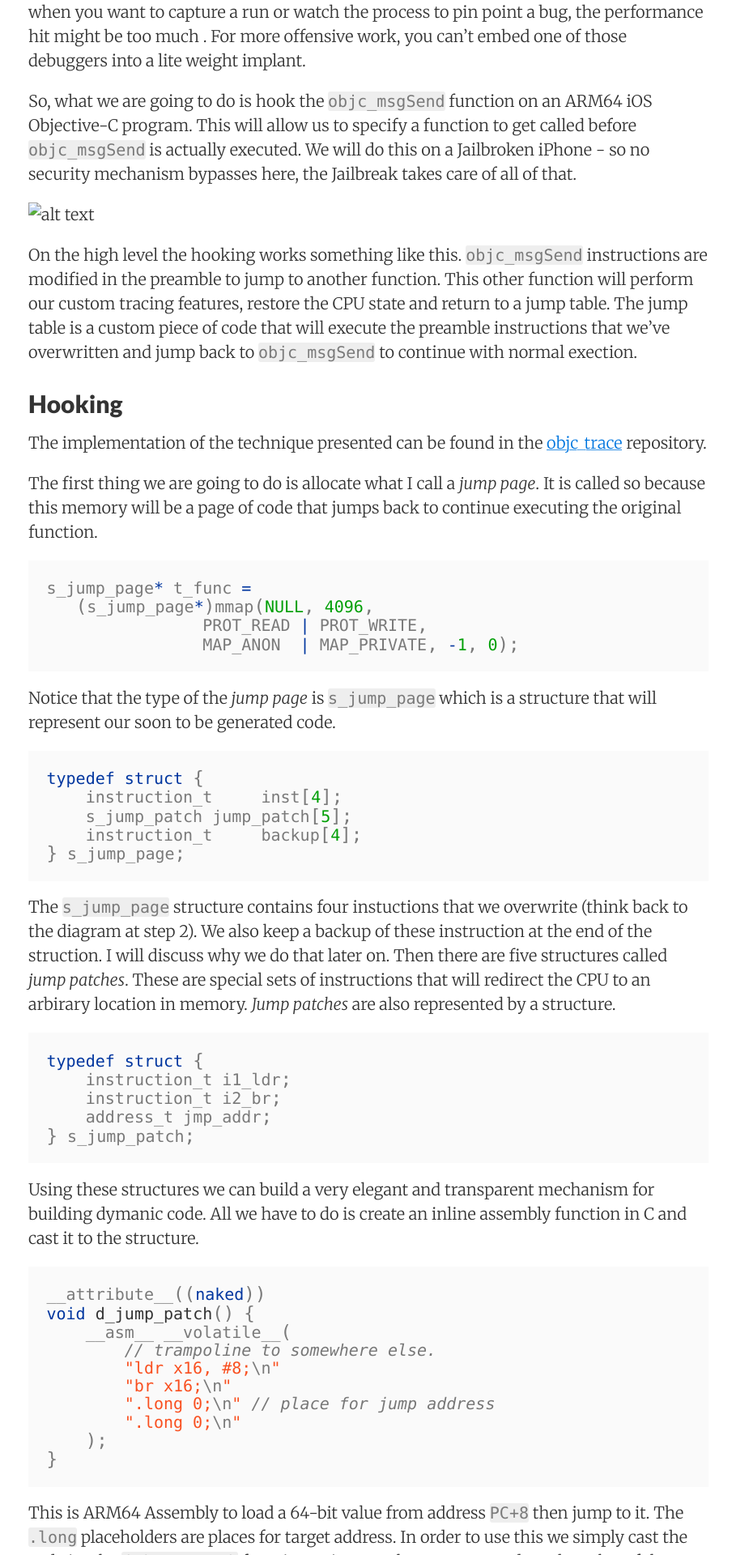
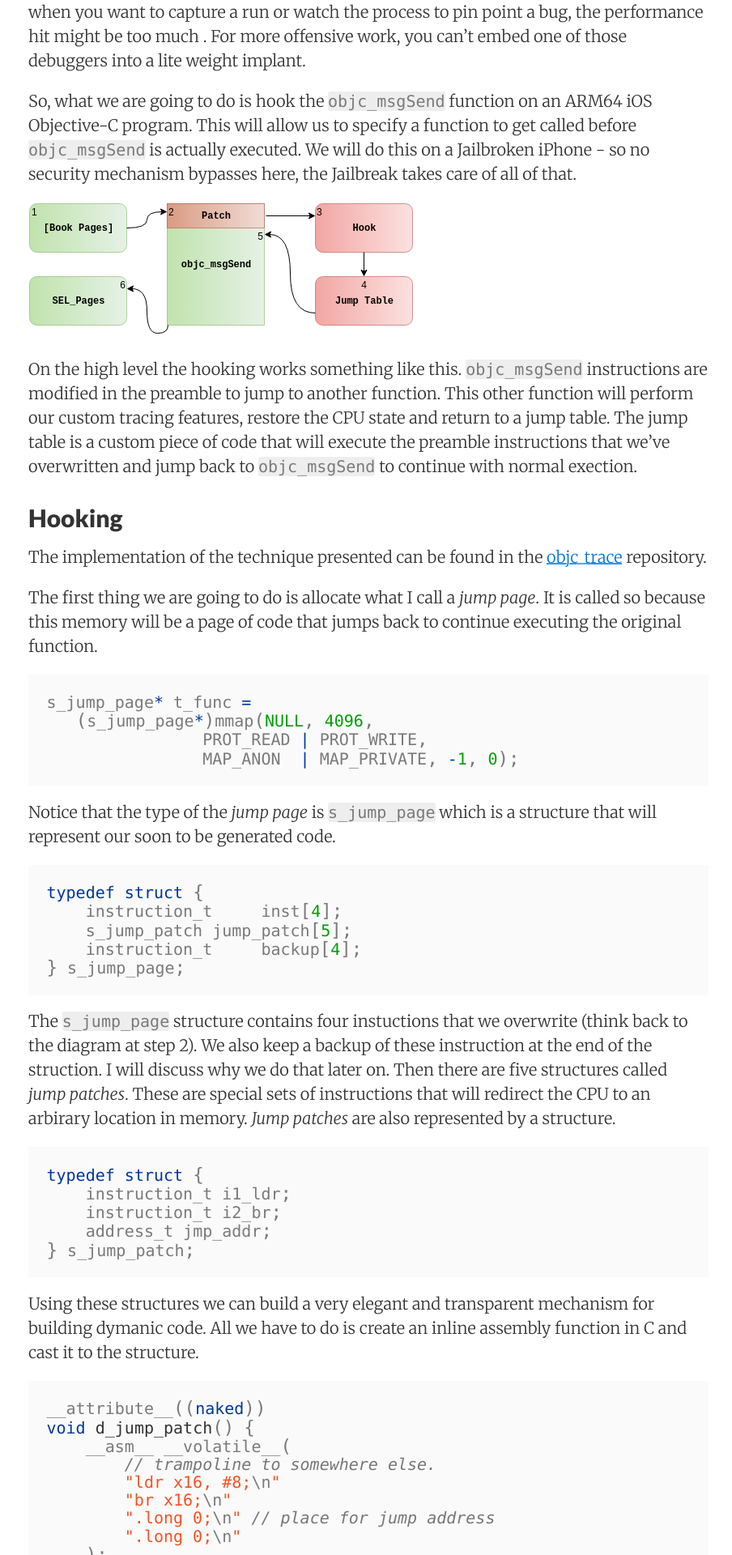
Before and after one commit to nologic/blog, a Jekyll site: the page built from _posts/2016-02-28-ARM64-method-tracing.md, in a window 1280 px wide. Shown: the part 3305-5225 px from the top of the page at 81% size, without its empty margins (185-1089 px from the left). Built offline with Jekyll 4.4.1, drawn with Linux system fonts in a browser that asks for light colours; nearby versions of some CDN libraries.

Commit message:
draft ARM64-method-tracing

```diff
--- a/_posts/2016-02-28-ARM64-method-tracing.md
+++ b/_posts/2016-02-28-ARM64-method-tracing.md
@@ -59,7 +59,7 @@ Now that we've seen how Objective-C makes method calls, we notice that `objc_msg
 
 So, what we are going to do is hook the `objc_msgSend` function on an ARM64 iOS Objective-C program. This will allow us to specify a function to get called before `objc_msgSend` is actually executed. We will do this on a Jailbroken iPhone - so no security mechanism bypasses here, the Jailbreak takes care of all of that.
 
-![alt text](../images/func_hooking.svg "Function hooking high level")
+![alt text](../../../../images/func_hooking.svg "Function hooking high level")
 
 On the high level the hooking works something like this. `objc_msgSend` instructions are modified in the preamble to jump to another function. This other function will perform our custom tracing features, restore the CPU state and return to a jump table. The jump table is a custom piece of code that will execute the preamble instructions that we've overwritten and jump back to `objc_msgSend` to continue with normal exection.
 
```
